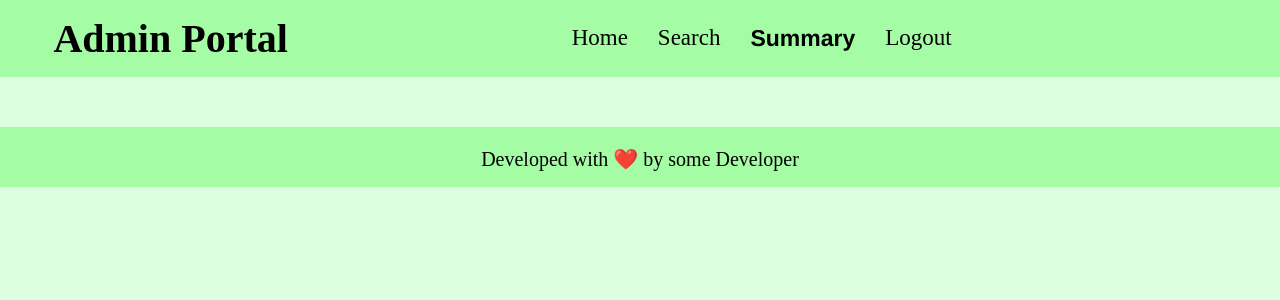
After one commit to AnantLuthra/household-services, a Flask app: page /admin_summary in a window 1280 px wide. The commit adds this page. Shown: the top 300 px of the page. Run offline with Flask 3, Linux system fonts and the light colour scheme; parts of the project's set-up code (start-up, migrations or seed data) failed here and were passed over.

Commit message:
Added admin summary page

```diff
--- a/app.py
+++ b/app.py
@@ -91,6 +91,8 @@ def admin_login():
 
         if ADMIN_PASS == password:
             return redirect("/admin_home")
+        else:
+            return f"Wrong password"
 
 
 #------------------ Professional Login -----------------------#
@@ -228,6 +230,21 @@ def admin_search():
     # Process the data as needed
     return f"Received: {search_criteria}, {search_by}, {value_of_search}"
 
+
+#----------------------- Admin Summary -----------------------------#
+
+@app.route('/admin_summary', methods = ['GET', 'POST'])
+def admin_summary():
+
+    if request.method == 'GET':
+        return render_template('admin_summary.html')
+
+    elif request.method == 'POST':
+
+        return f"You did a post request"
+
+
+
 #---------------------- Admin Logout -------------------------------#
 
 @app.route('/admin_logout', methods = ['GET', 'POST'])
--- a/templates/admin_home.html
+++ b/templates/admin_home.html
@@ -220,7 +220,7 @@
         <ul>
             <li><a class="active" href="/admin_home">Home</a></li>
             <li><a href="/admin_search">Search</a></li>
-            <li><a href="">Summary</a></li>
+            <li><a href="/admin_summary">Summary</a></li>
             <li><a href="/admin_logout">Logout</a></li>
         </ul>
     </header>
--- a/templates/admin_search.html
+++ b/templates/admin_search.html
@@ -213,7 +213,7 @@
         <ul>
             <li><a href="/admin_home">Home</a></li>
             <li><a class="active" href="/admin_search">Search</a></li>
-            <li><a href="">Summary</a></li>
+            <li><a href="/admin_summary">Summary</a></li>
             <li><a href="/admin_logout">Logout</a></li>
         </ul>
     </header>
--- /dev/null
+++ b/templates/admin_summary.html
@@ -0,0 +1,105 @@
+<!DOCTYPE html>
+<html lang="en">
+
+<head>
+    <meta charset="UTF-8">
+    <meta name="viewport" content="width=device-width, initial-scale=1.0">
+    <title>Admin Search</title>
+    <style>
+        * {
+            padding: 0;
+            margin: 0;
+        }
+
+        body {
+            background-color: rgb(220, 255, 226);
+            align-items: center;
+            text-align: left;
+        }
+
+        header {
+            align-items: center;
+            display: flex;
+            padding: 15px;
+            background-color: rgb(164, 252, 164);
+        }
+
+        h1 {
+            margin-right: 21vw;
+            margin-left: 3vw;
+            font-size: 40px;
+        }
+
+        ul {
+            display: flex;
+            list-style-type: none;
+            padding: 0;
+            margin: 0;
+        }
+
+        ul li {
+            padding-inline: 15px;
+        }
+
+        ul li a {
+            font-size: 23px;
+            text-decoration: none;
+            color: black;
+        }
+
+        ul li a:hover {
+            text-decoration: underline;
+        }
+
+
+        h2 {
+            margin-top: 20px;
+            margin-left: 40px;
+            margin-bottom: 10px;
+            font-size: 30px;
+        }
+
+        main {
+            height: 70vh;
+        }
+
+        footer {
+            margin-top: 50px;
+            align-items: center;
+            text-align: center;
+            background-color: rgb(164, 252, 164);
+            height: 60px;
+        }
+
+        footer p {
+            margin: auto;
+            padding-top: 20px;
+            font-size: 20px;
+        }
+
+        .active {
+            font-family: 'Franklin Gothic Medium', 'Arial Narrow', Arial, sans-serif;
+            font-weight: bold;
+        }
+    </style>
+</head>
+
+<body>
+    <header>
+        <h1>Admin Portal</h1>
+        <ul>
+            <li><a href="/admin_home">Home</a></li>
+            <li><a href="/admin_search">Search</a></li>
+            <li><a class="active" href="/admin_summary">Summary</a></li>
+            <li><a href="/admin_logout">Logout</a></li>
+        </ul>
+    </header>
+
+    <footer>
+        <p>
+            Developed with ❤️ by some Developer
+        </p>
+    </footer>
+</body>
+
+</html>
--- a/templates/view_professional.html
+++ b/templates/view_professional.html
@@ -136,7 +136,7 @@
         <ul>
             <li><a href="/admin_home">Home</a></li>
             <li><a href="/admin_search">Search</a></li>
-            <li><a href="">Summary</a></li>
+            <li><a href="/admin_summary">Summary</a></li>
             <li><a href="/admin_logout">Logout</a></li>
         </ul>
     </header>
--- a/templates/view_service.html
+++ b/templates/view_service.html
@@ -132,7 +132,7 @@
         <ul>
             <li><a href="/admin_home">Home</a></li>
             <li><a href="/admin_search">Search</a></li>
-            <li><a href="">Summary</a></li>
+            <li><a href="/admin_summary">Summary</a></li>
             <li><a href="/admin_logout">Logout</a></li>
         </ul>
     </header>
```
